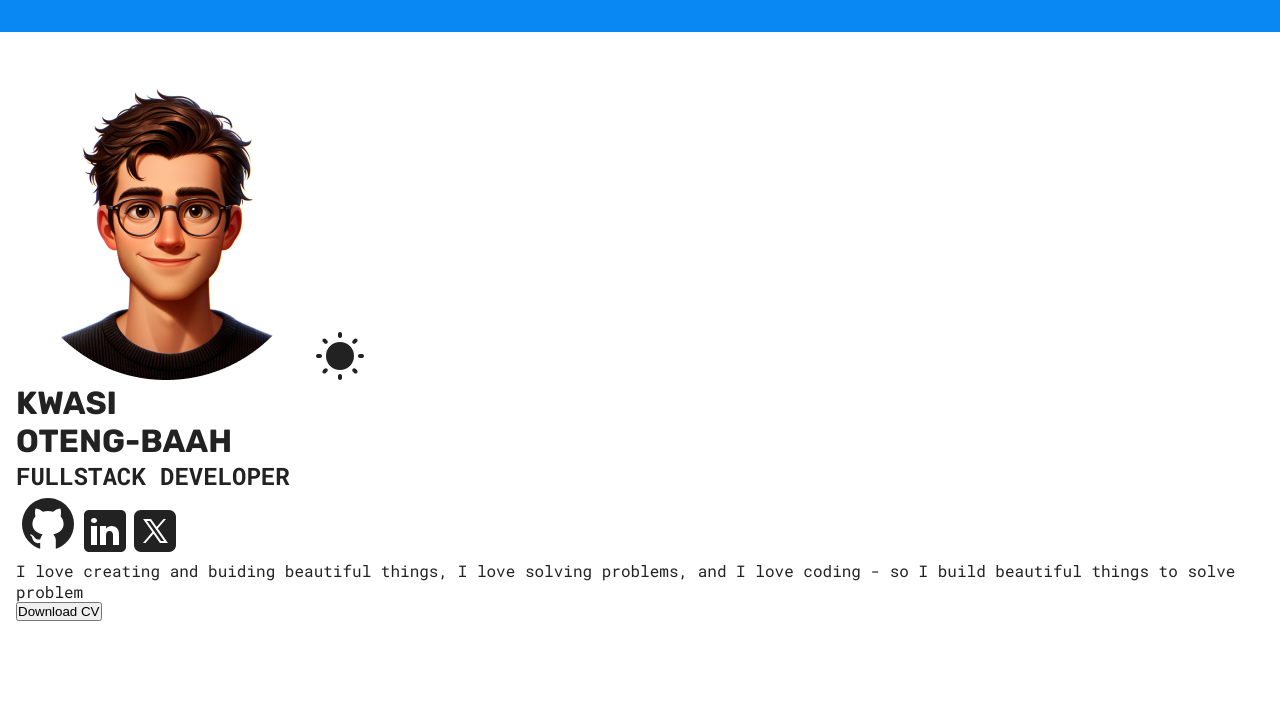
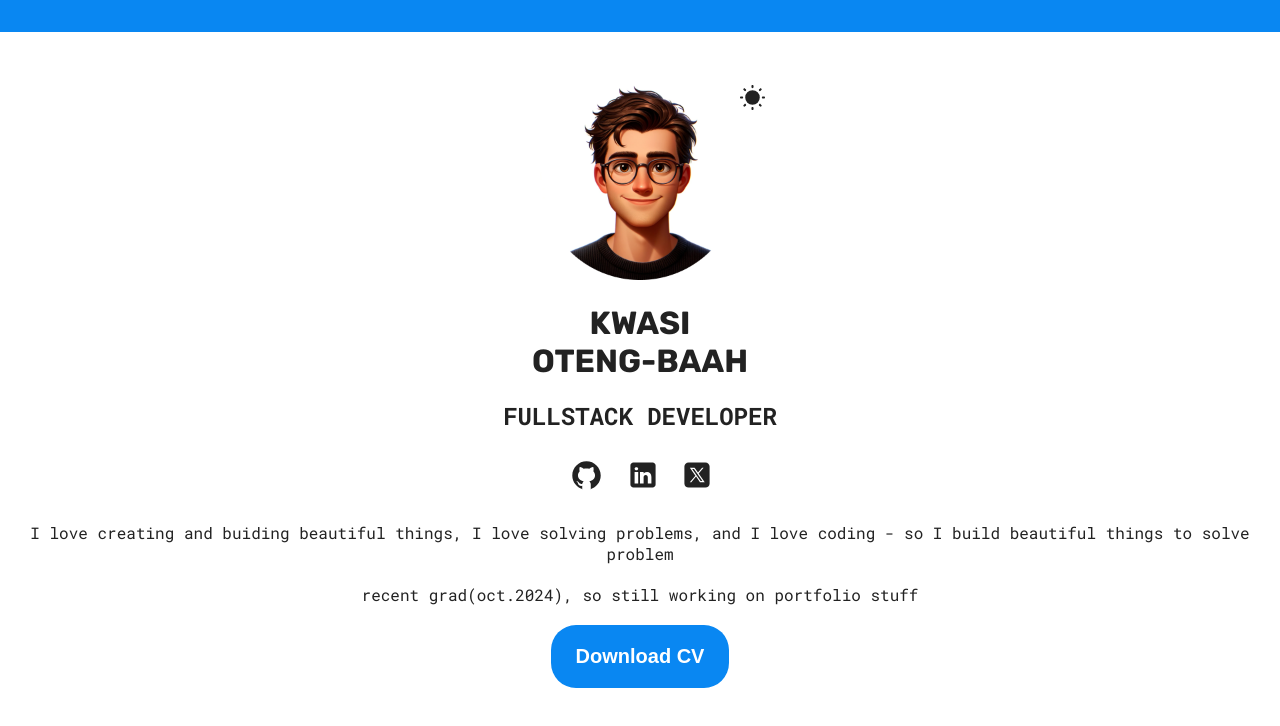
Before and after one commit to Studio117/kwasi-otengbaah-portfolio, a React (Vite) app: page / in a window 1280 px wide. Shown: the top 726 px of the page. Built offline with nearby package versions, Linux system fonts and the light colour scheme.

Commit message:
added styles to hero-section, and setup projects component files and folder

```diff
--- a/src/App.scss
+++ b/src/App.scss
@@ -6,7 +6,7 @@
   --background-color: #{$background-color};
   --background-color: #{$background-color};
   --btn-color: #{$btn-color};
-  --btn-text-color: #{$btn-color};
+  --btn-text-color: #{$btn-text-color};
   --project-card-bg: #{$project-card-bg};
   --text-color: #{$text-color};
   --form-text-color: #{$form-text-color};
@@ -15,7 +15,7 @@
 [data-theme="dark"] {
   --background-color: #{$background-color-dark};
   --btn-color: #{$btn-color-dark};
-  --btn-text-color: #{$btn-color-dark};
+  --btn-text-color: #{$btn-text-color-dark};
   --project-card-bg: #{$project-card-bg-dark};
   --text-color: #{$text-color-dark};
   --form-text-color: #{$form-text-color-dark};
--- a/src/components/HeroSection/HeroSection.jsx
+++ b/src/components/HeroSection/HeroSection.jsx
@@ -29,29 +29,35 @@ function HeroSection() {
 
   return (
     <section className='hero'>
-      <img src={heroImage} alt="profile picture of Kwasi Oteng-Baah" className="hero__image" />
+      <div className="hero__image-theme">
+        <img src={heroImage} alt="profile picture of Kwasi Oteng-Baah" className="hero__image" />
 
-      <img src={themeIcon} onClick={toggleTheme} />
+        <img src={themeIcon} onClick={toggleTheme} className='hero__theme-icon'/>
+      </div>
 
-      <h1 className="nav__my-name">Kwasi <br /> Oteng-Baah</h1>
-      <h2 className="nav__info">FullStack Developer</h2>
-      <div className="nav__socials">
-        <a href="https://github.com/Studio117" className="nav__socials-github"><img src={githubThemeIcon} alt="github icon and link" /></a>
+      <div className="hero__info">
+        <h1 className="hero__name">Kwasi <br /> Oteng-Baah</h1>
+        <h2 className="hero__profession">FullStack Developer</h2>
 
+        <div className="hero__socials">
+          {/* <div className="hero__name-profession"></div> */}
+          <a href="https://github.com/Studio117" target="_blank" className="hero__socials-github"><img src={githubThemeIcon} alt="github icon and link" className="hero__github-icon"/></a>
 
-        <a href="https://www.linkedin.com/in/kwasi-otengbaah" className="nav__socials-linkedin"><img src={linkedThemeIcon} alt="github icon and link" /></a>
+          <a href="https://www.linkedin.com/in/kwasi-otengbaah" target="_blank" className="hero__socials-linkedin"><img src={linkedThemeIcon} alt="github icon and link" className="hero__linkedin-icon"/></a>
 
+          {/* <a href="https://www.instagram.com/kwasiob" className="hero__socials-instagram"><img src={instagramThemeIcon} alt="instagram icon and link" className="hero__instagram-icon"/></a> */}
 
-        {/* <a href="https://www.instagram.com/kwasiob" className="nav__socials-instagram"><img src={instagramThemeIcon} alt="github icon and link" /></a> */}
+          <a href="https://x.com/akwasiob" target="_blank" className="hero__socials-instagram"><img src={xThemeIcon} alt="x-twittr icon and link" className="hero__x-twitter-icon"/></a>
 
-        <a href="https://www.instagram.com/kwasiob"  className="nav__socials-instagram"><img src={xThemeIcon} alt="github icon and link" /></a>
+        </div>
+        <p className='hero__description'>I love creating and buiding beautiful things, I love solving problems, and I love coding - so I build beautiful things to solve problem</p>
+        <p>recent grad(oct.2024), so still working on portfolio stuff</p>
+          <a href={CV} download={CV}>
+            <button className='hero__cv-btn' >Download CV</button>
+          </a>
 
       </div>
-      <span>
-        <p>I love creating and buiding beautiful things, I love solving problems, and I love coding - so I build beautiful things to solve problem</p>
-        <a href={CV} download={CV}><button >Download CV</button></a>
 
-      </span>
 
     </section>
   )
--- a/src/components/HeroSection/HeroSection.scss
+++ b/src/components/HeroSection/HeroSection.scss
@@ -1,14 +1,81 @@
 // @use '../../Styles/partials/variables.scss'as *;
 // @use '../../Styles/partials/mixins.scss'as *;
-@use '../../Styles/partials/global.scss'as *;
+@use "../../Styles/partials/global.scss" as *;
 
 .hero {
-    padding: 0 1em;
+  display: flex;
+  flex-direction: column;
+  align-items: center;
+  gap: 1.25em;
+  text-align: center;
+  padding: 0 1em;
+  height: 100dvh;
+  min-height: 500px;
+
+  &__info {
+    display: flex;
+    flex-direction: column;
+    align-items: center;
+    gap: 1.25em;
+    text-align: center;
+  }
+
+  &__image {
+    width: 200px;
+  }
+
+  &__image-theme {
+    position: relative;
+  }
+
+  &__theme-icon {
+    width: 25px;
+    position: absolute;
+    top: 5px;
+  }
+
+  &__socials {
+    display: flex;
+    justify-content: center;
+    align-items: center;
+    height: 50px;
+    gap: 1.5em;
+
+    a {
+      width: fit-content;
+    }
+  }
+
+  &__github-icon {
+    max-height: 35px;
+  }
+
+  &__linkedin-icon,
+  &__x-twitter-icon {
+    height: 30px;
+  }
+
+  &__cv-btn {
+    background-color: var(--btn-color);
+    color: var(--btn-text-color);
+    padding: 1em 1.25em;
+    font-size: 1.25rem;
+    border: none;
+    border-radius: 1.25em;
+    font-weight: bold;
+    box-shadow: 0 4px 4ppx rgba(0, 0, 0, 0.25);
+    transition: box-shadw 200ms ease-in-out, tansform 200ms ease-in-out;
+  }
+
+  &__cv-btn:hover {
+    transform: scale(1.05);
+  }
+
+  &__cv-btn:active {
+    transform: translateY(2px);
+  }
+
+  &__description {
+    max-height: 24ch;
+  }
 }
-
-.nav__socials-github-dark,
-.nav__socials-instagram-dark,
-.nav__socials-linkedin-dark
- {
-    color: red;
-}
--- /dev/null
+++ b/src/components/Projects/Projects.scss
@@ -0,0 +1,3 @@
+@use '../../Styles/partials/variables.scss'as *;
+@use "../../Styles/partials/mixins.scss" as *;
+@use "../../Styles/partials/global.scss" as *;
```
Also changed, not shown: src/components/Projects/Projects.jsx (added, +12 -0 lines).
